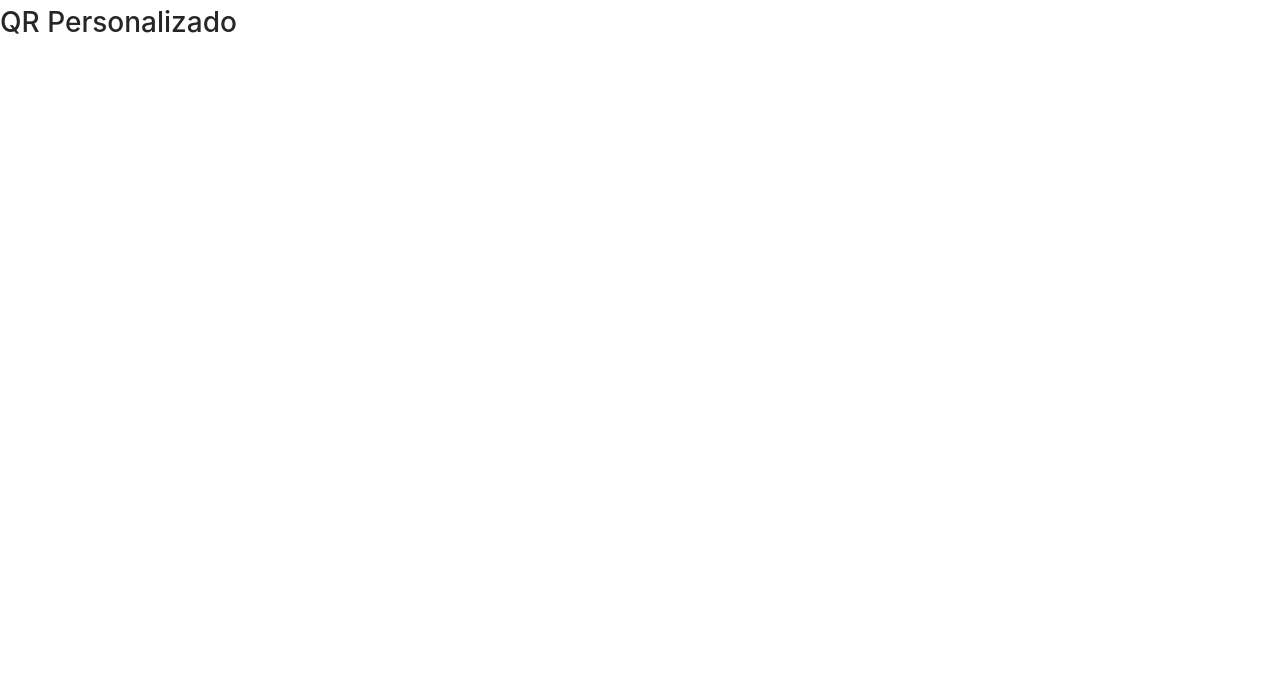
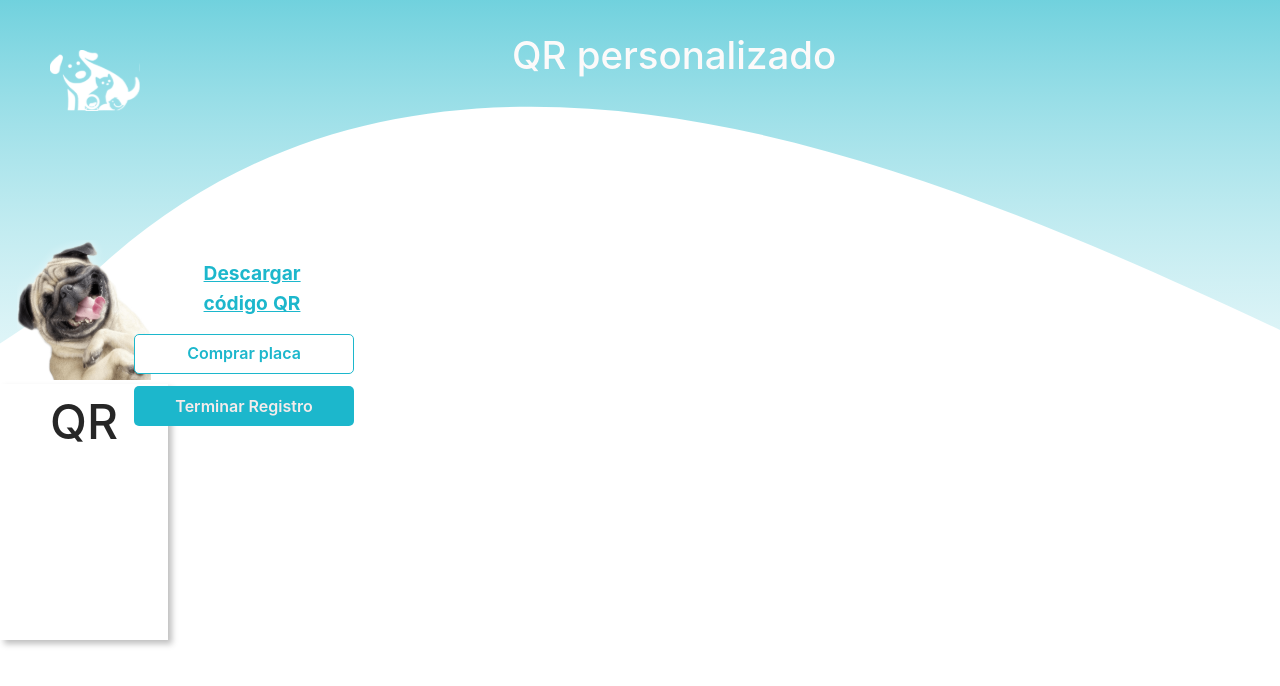
Before and after one commit to arianaomi/alux_front_end, a Next.js app: page /alux/CodeQR/generateQR in a window 1280 px wide. Shown: the top 686 px of the page. Built offline with nearby package versions, Linux system fonts and the light colour scheme.

Commit message:
:zap: QRpersonalizado-Page
QRpersonalizado-Page

```diff
--- a/components/LayoutCurve/index.js
+++ b/components/LayoutCurve/index.js
@@ -1,6 +1,6 @@
 import Header from '../Header'
 import styles from './LayoutCurve.module.scss'
-function LayoutCurve ({ children, title, image }) {
+function LayoutCurve({ children, title, image }) {
   return (
     <>
       <Header title={title} image={image} />
--- a/pages/404.js
+++ b/pages/404.js
@@ -1,6 +1,6 @@
 // pages/404.js
+import Layout from '../components/Layout'
 
-import Layout from '../components/Layout'
 export default function Custom404() {
   return (
     <Layout>
--- a/pages/alux/CodeQR/generateQR.js
+++ b/pages/alux/CodeQR/generateQR.js
@@ -1,7 +1,44 @@
-export default function GenerateQR () {
+// components
+import LayoutCurve from '../../../components/LayoutCurve'
+import Btn from '../../../components/Btn'
+// sass
+import styles from '../../../styles/alux/codeQR/_generateQR.module.scss'
+// ant-design
+import { Row, Col } from 'antd'
+
+function GenerateQR() {
   return (
-    <div>
-      <h1>QR Personalizado</h1>
-    </div>
+    <LayoutCurve title='QR personalizado'>
+      <Row>
+        <Col xs={24} sm={24} md={24} lg={12} xl={12}>
+          <div className={styles.dog_QR}>
+            <img src='/dogQR.svg' />
+            <div className={styles.codeQR}>
+              <h1>QR</h1>
+            </div>
+          </div>
+        </Col>
+        <Col xs={24} sm={24} md={24} lg={12} xl={12}>
+          <div className={styles.wrapperBtn}>
+            <a>Descargar código QR</a>
+            <div className={styles.btn}>
+              <Btn
+                content='Comprar placa'
+                typeBtn='btn_secondary'
+                link='/alux/CodeQR/generateQR'
+              />
+            </div>
+            <div className={styles.btn}>
+              <Btn
+                content='Terminar Registro'
+                typeBtn='btn_primary'
+                link='/alux/home'
+              />
+            </div>
+          </div>
+        </Col>
+      </Row>
+    </LayoutCurve>
   )
 }
+export default GenerateQR
--- a/pages/entries/[id].js
+++ b/pages/entries/[id].js
@@ -1,4 +1,4 @@
-import CompFooter from '../../components/componetFooter'
+import Footer from '../../components/Footer'
 import Post from '../../components/postPag'
 
 // components
@@ -28,7 +28,7 @@ Neque porro quisquam est, qui dolorem ipsum quia dolor sit amet, consectetur, ad
           />
         </Col>
         <Col xs={24}>
-          <CompFooter />
+          <Footer />
         </Col>
       </Row>
     </Layout>
--- a/pages/index.js
+++ b/pages/index.js
@@ -3,7 +3,6 @@ import LayoutCurve from '../components/LayoutCurve'
 import Button from '../components/Btn'
 import CardsWelcome from '../components/Pages/WelcomePage/CardsWelcome'
 import Footer from '../components/Footer'
-
 // scss
 import styles from '../styles/_index.module.scss'
 // antd
--- a/styles/_variables.scss
+++ b/styles/_variables.scss
@@ -7,6 +7,7 @@ $br-btn-inputs: 5px;
 $color-btn-primary: #f5ebeb;
 $color-btn-secondary: #1cb7cc;
 $color-titles: #fcfafa;
+$color-blue: #1cb7cc;
 $color-p: #797373;
 $color-alert: #f43f3f;
 $fs-btn: 16px;
--- /dev/null
+++ b/styles/alux/codeQR/_generateQR.module.scss
@@ -0,0 +1,61 @@
+@import '../../variables';
+.dog_QR {
+  display: flex;
+  flex-direction: column;
+  justify-content: center;
+  align-items: center;
+}
+.codeQR {
+  width: 50%;
+  height: 40vw;
+  box-shadow: 4px 4px 6px rgba(0, 0, 0, 0.25);
+  h1 {
+    font-size: 3rem;
+    text-align: center;
+  }
+}
+
+.wrapperBtn {
+  display: flex;
+  flex-direction: column;
+  align-items: center;
+  margin-top: 10%;
+  a {
+    color: $color-blue;
+    font-size: 3.5vw;
+    font-weight: 700;
+    padding-bottom: 10px;
+    text-decoration: underline;
+  }
+  .btn {
+    padding: 4% 0;
+  }
+}
+
+@media only screen and (min-width: 1024px) {
+  .dog_QR {
+    margin-right: 5%;
+  }
+  .codeQR {
+    width: 100%;
+    height: 20vw;
+  }
+
+  .wrapperBtn {
+    display: flex;
+    flex-direction: column;
+    align-items: flex-end;
+    margin-left: 15%;
+
+    a {
+      color: $color-blue;
+      font-size: 1.5vw;
+      font-weight: 700;
+      padding-bottom: 10px;
+      text-decoration: underline;
+    }
+    .btn {
+      padding: 4% 0;
+    }
+  }
+}
```
Also changed, not shown: components/AvatarCmpnt/index.js (added, +16 -0 lines), components/HeaderRectan/index.js (+3 -10 lines), components/cardGeneralXL/index.js (+4 -11 lines), public/dogQR.svg.
